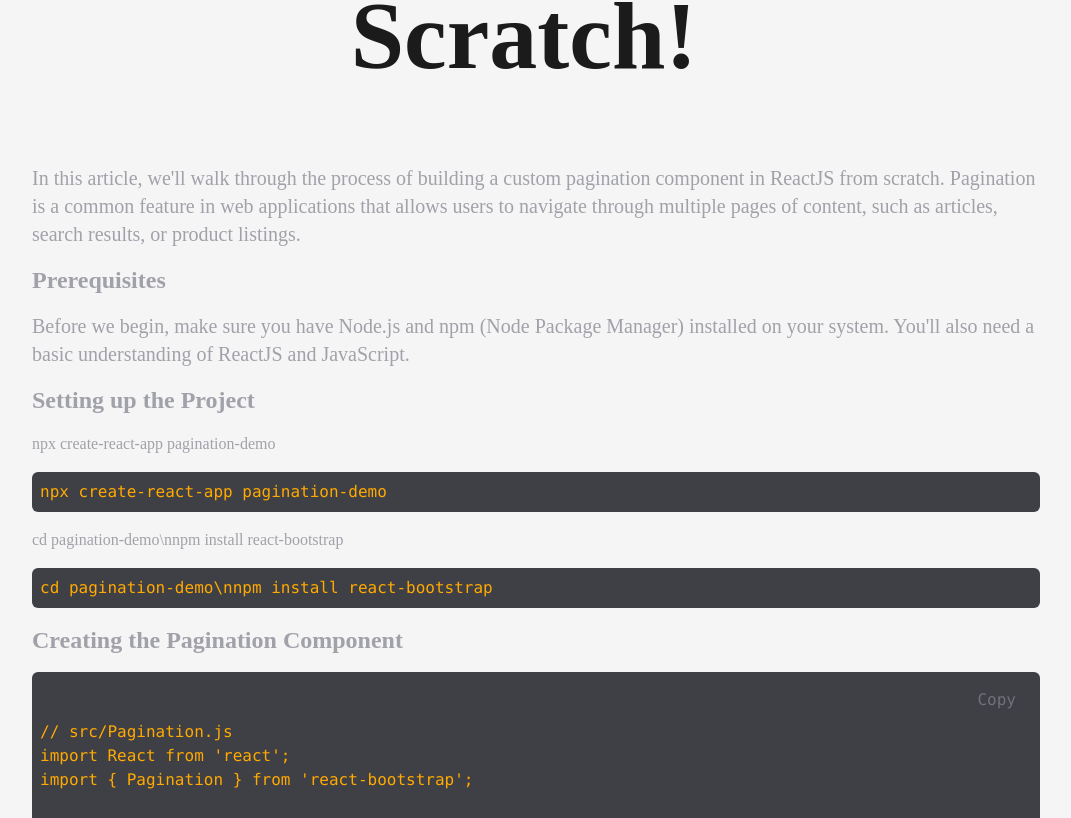
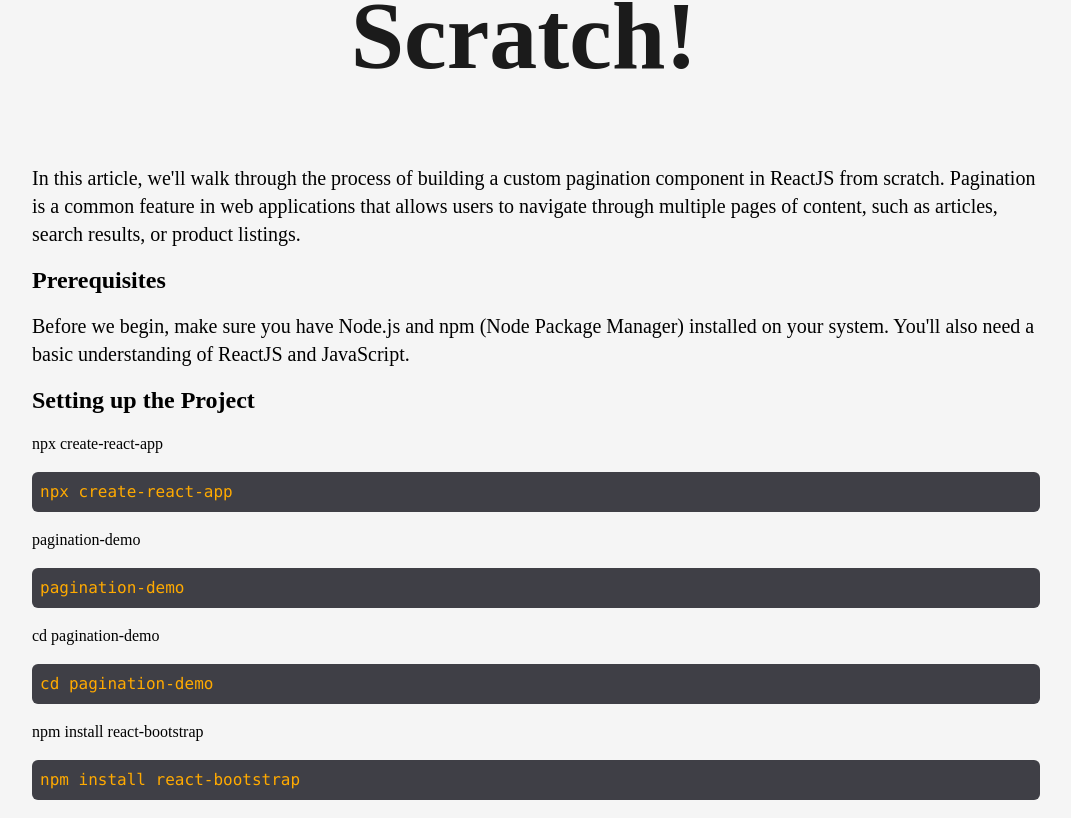
Before and after one commit to Ubaton/portfolio_v2, a Next.js app: page /articles_details/pagination in a window 1280 px wide. Shown: the part 468-1286 px from the top of the page, without its empty margins (104-1175 px from the left). Built offline with nearby package versions, Linux system fonts and the light colour scheme.

Commit message:
v0.2.20 Updates and add a New "Articles Details" router

```diff
--- a/src/pages/articles_details/pagination.js
+++ b/src/pages/articles_details/pagination.js
@@ -65,14 +65,14 @@ const Pagination = () => {
           content="Explore Raymond Ngobeni's insightful articles details page covering basic topics in Pagination."
         />
       </Head>
-      <main>
+      <main className="flex flex-col items-center justify-center overflow-hidden w-full mb-16 dark:text-light">
         <Layout className="pt-16">
           <AnimatedText
             text="Build A Custom Pagination Component In ReactJS From Scratch!"
             className="mb-16 lg:!text-7xl sm:!text-6xl xs:!4xl"
           />
           <div className="p-2 space-y-4">
-            <p className="text-zinc-400 font-medium text-xl">
+            <p className=" font-medium text-xl">
               In this article, we&apos;ll walk through the process of building a
               custom pagination component in ReactJS from scratch. Pagination is
               a common feature in web applications that allows users to navigate
@@ -80,14 +80,16 @@ const Pagination = () => {
               results, or product listings.
             </p>
             <SectionHeading text="Prerequisites" />
-            <p className="text-zinc-400 font-medium text-xl">
+            <p className=" font-medium text-xl">
               Before we begin, make sure you have Node.js and npm (Node Package
               Manager) installed on your system. You&apos;ll also need a basic
               understanding of ReactJS and JavaScript.
             </p>
             <SectionHeading text="Setting up the Project" />
-            <Instruction code="npx create-react-app pagination-demo" />
-            <Instruction code="cd pagination-demo\nnpm install react-bootstrap" />
+            <Instruction code="npx create-react-app" />
+            <Instruction code="pagination-demo" />
+            <Instruction code="cd pagination-demo" />
+            <Instruction code="npm install react-bootstrap" />
             <SectionHeading text="Creating the Pagination Component" />
             <CodeBlock
               code={codePage.code}
@@ -103,13 +105,13 @@ const Pagination = () => {
 };
 
 const SectionHeading = ({ text }) => {
-  return <h2 className="font-semibold text-zinc-400 text-2xl ">{text}</h2>;
+  return <h2 className="font-semibold  text-2xl ">{text}</h2>;
 };
 
 const Instruction = ({ code }) => {
   return (
     <>
-      <p className="text-zinc-400 font-medium text-md">{code}</p>
+      <p className=" font-medium text-md">{code}</p>
       <motion.code
         initial={{ y: 200 }}
         whileInView={{ y: 0, transition: { duration: 0.5, ease: "easeInOut" } }}
@@ -149,7 +151,7 @@ const CodeBlock = ({ code, handleCopy, copied }) => {
 const ComponentDescription = () => {
   return (
     <>
-      <p className="text-zinc-400 font-medium text-md">In this component:</p>
+      <p className=" font-medium text-md">In this component:</p>
       <ul className="list-disc ml-4 text-zinc-500">
         <li className="mb-2">
           We import the Pagination component from react-bootstrap.
```
